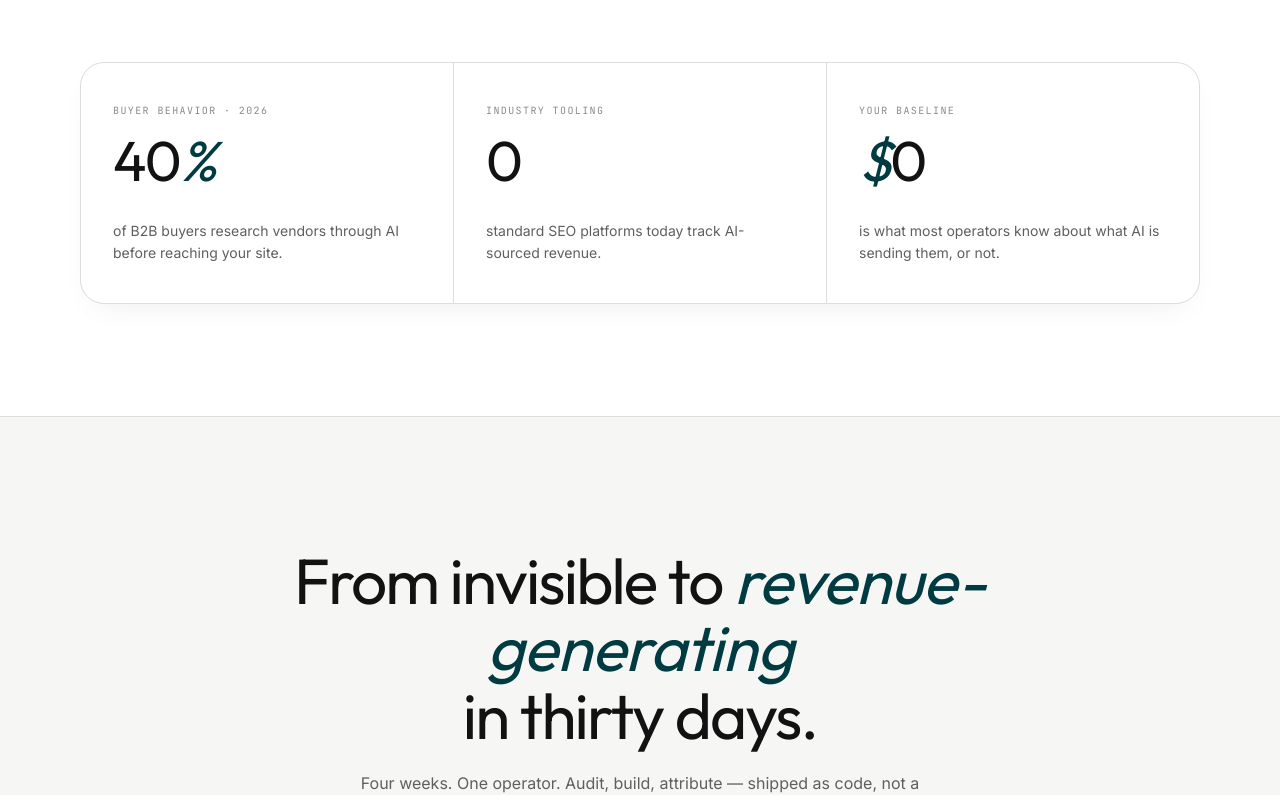
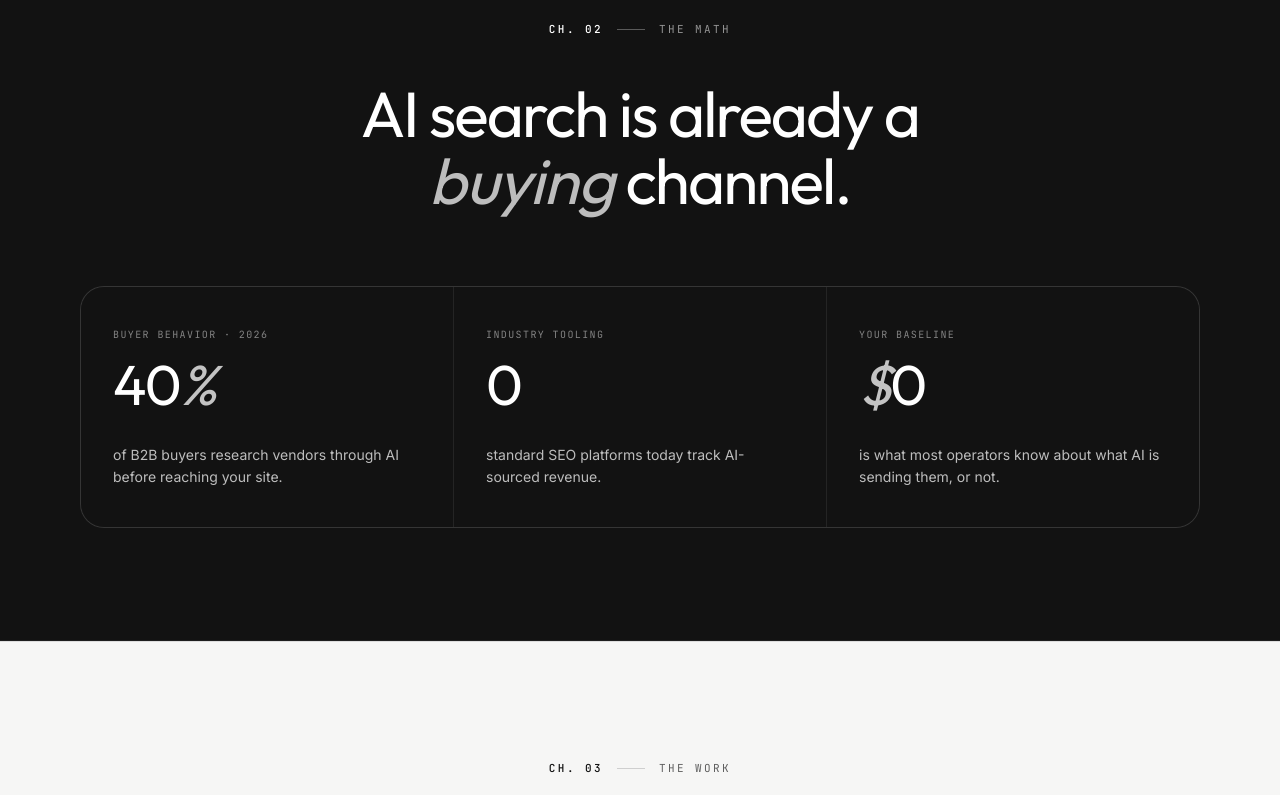
Before and after one commit to Dipanjan2004/MultiplierAuditDemo, a plain HTML site: page index.html in a window 1280 px wide. Shown: the part 2447-3242 px from the top of the page. Drawn offline with nearby package versions, Linux system fonts and the light colour scheme.

Commit message:
Vercel update

```diff
--- a/Vibe Engine AI - Light.html
+++ b/index.html
@@ -223,6 +223,7 @@
   <div class="container">
     <div class="split split-1-1">
       <div class="reveal">
+        <div class="chapter"><span class="chapter-num">Ch. 01</span><span class="chapter-rule"></span><span class="chapter-label">The miss</span></div>
         <h2 class="display h-l">
           Buyers are asking AI.<br><em class="serif-it">You're not in the answer.</em>
         </h2>
@@ -275,10 +276,11 @@
   </div>
 </section>
 
-<!-- ============ STATS ============ -->
-<section class="section" id="stats">
+<!-- ============ STATS (dark break) ============ -->
+<section class="section section-dark" id="stats">
   <div class="container">
     <div class="section-head reveal center">
+      <div class="chapter"><span class="chapter-num">Ch. 02</span><span class="chapter-rule"></span><span class="chapter-label">The math</span></div>
       <h2 class="display h-xl">
         AI search is already a<br><em class="serif-it">buying</em> channel.
       </h2>
@@ -308,6 +310,7 @@
 <section class="section section-alt experience" id="how">
   <div class="container">
     <div class="section-head reveal center">
+      <div class="chapter"><span class="chapter-num">Ch. 03</span><span class="chapter-rule"></span><span class="chapter-label">The work</span></div>
       <h2 class="display h-xl">
         From invisible to <em class="serif-it">revenue-generating</em><br>in thirty days.
       </h2>
@@ -380,6 +383,7 @@
   <div class="container">
     <div class="split">
       <div class="reveal sticky-col">
+        <div class="chapter"><span class="chapter-num">Ch. 04</span><span class="chapter-rule"></span><span class="chapter-label">The edge</span></div>
         <h2 class="display h-xl">
           Others monitor AI.<br>We <em class="serif-it">monetize</em> it.
         </h2>
@@ -428,6 +432,7 @@
 <section class="section snapshot" id="snapshot">
   <div class="container">
     <div class="section-head reveal center">
+      <div class="chapter"><span class="chapter-num">Ch. 05</span><span class="chapter-rule"></span><span class="chapter-label">The offer</span></div>
       <span class="eyebrow">The AI Revenue Snapshot</span>
       <h2 class="display h-xl mt-4">
         See exactly where<br>your brand stands <em class="serif-it">inside AI.</em>
@@ -609,6 +614,7 @@
 <section class="section" id="who">
   <div class="container">
     <div class="section-head reveal center">
+      <div class="chapter"><span class="chapter-num">Ch. 06</span><span class="chapter-rule"></span><span class="chapter-label">The fit</span></div>
       <h2 class="display h-xl">
         Built for operators serious<br>about <em class="serif-it">growth.</em>
       </h2>
--- a/styles.css
+++ b/styles.css
@@ -664,9 +664,71 @@ section { position: relative; z-index: 2; }
 }
 /* Only draw a seam where paper tone changes — not between every section */
 .section-alt { background: var(--bg-alt); border-top: 1px solid var(--border); border-bottom: 1px solid var(--border); }
+
+/* Dark break — one ink-black section for dramatic pacing */
+.section-dark {
+  background: var(--ink);
+  color: #fff;
+  border-top: 1px solid #1e1e1e;
+  border-bottom: 1px solid #1e1e1e;
+}
+.section-dark .display,
+.section-dark h2 { color: #fff; }
+.section-dark .serif-it { color: rgba(255,255,255,0.72); font-style: italic; }
+.section-dark .lead,
+.section-dark .body,
+.section-dark p { color: rgba(255,255,255,0.72); }
+.section-dark .chapter-num { color: #fff; }
+.section-dark .chapter-rule { background: rgba(255,255,255,0.3); }
+.section-dark .chapter-label { color: rgba(255,255,255,0.55); }
+.section-dark .stats-grid {
+  background: rgba(255,255,255,0.08);
+  border-color: rgba(255,255,255,0.08);
+  box-shadow: none;
+}
+.section-dark .stat {
+  background: var(--ink);
+  border-color: rgba(255,255,255,0.06);
+}
+.section-dark .stat:hover { background: #1a1a1a; }
+.section-dark .stat .caption { color: rgba(255,255,255,0.48); }
+.section-dark .stat .value { color: #fff; }
+.section-dark .stat .value em { color: rgba(255,255,255,0.75); font-style: italic; }
+.section-dark .stat .label { color: rgba(255,255,255,0.72); }
+
+/* Chapter header — editorial mono row above each section heading */
+.chapter {
+  display: inline-flex;
+  align-items: center;
+  gap: 14px;
+  font-family: var(--font-mono, var(--font-body));
+  font-size: 11px;
+  letter-spacing: 0.22em;
+  text-transform: uppercase;
+  color: var(--muted);
+  margin-bottom: 24px;
+}
+.chapter-num {
+  color: var(--ink);
+  font-weight: 500;
+}
+.chapter-rule {
+  width: 28px; height: 1px;
+  background: var(--border-strong, var(--border));
+}
+.chapter-label {
+  color: var(--muted);
+  font-weight: 400;
+}
+.section-head.center .chapter {
+  margin-left: auto;
+  margin-right: auto;
+  width: fit-content;
+}
+
 /* Collapse the gap between two same-tone sections so the problem + evidence flow reads as one block */
-.section:not(.section-alt):not(.snapshot) + .section:not(.section-alt):not(.snapshot) { padding-top: 0; }
-.section:not(.section-alt):not(.snapshot):has(+ .section:not(.section-alt):not(.snapshot)) { padding-bottom: clamp(40px, 6vh, 72px); }
+.section:not(.section-alt):not(.snapshot):not(.section-dark) + .section:not(.section-alt):not(.snapshot):not(.section-dark) { padding-top: 0; }
+.section:not(.section-alt):not(.snapshot):not(.section-dark):has(+ .section:not(.section-alt):not(.snapshot):not(.section-dark)) { padding-bottom: clamp(40px, 6vh, 72px); }
 .section-head { margin-bottom: 72px; }
 .section-head.center .badge { margin-bottom: 4px; }
 .section-head.center h2 { margin: 18px auto 0; max-width: 22ch; }
```
Also changed, not shown: vercel.json (added), 1 other file.
